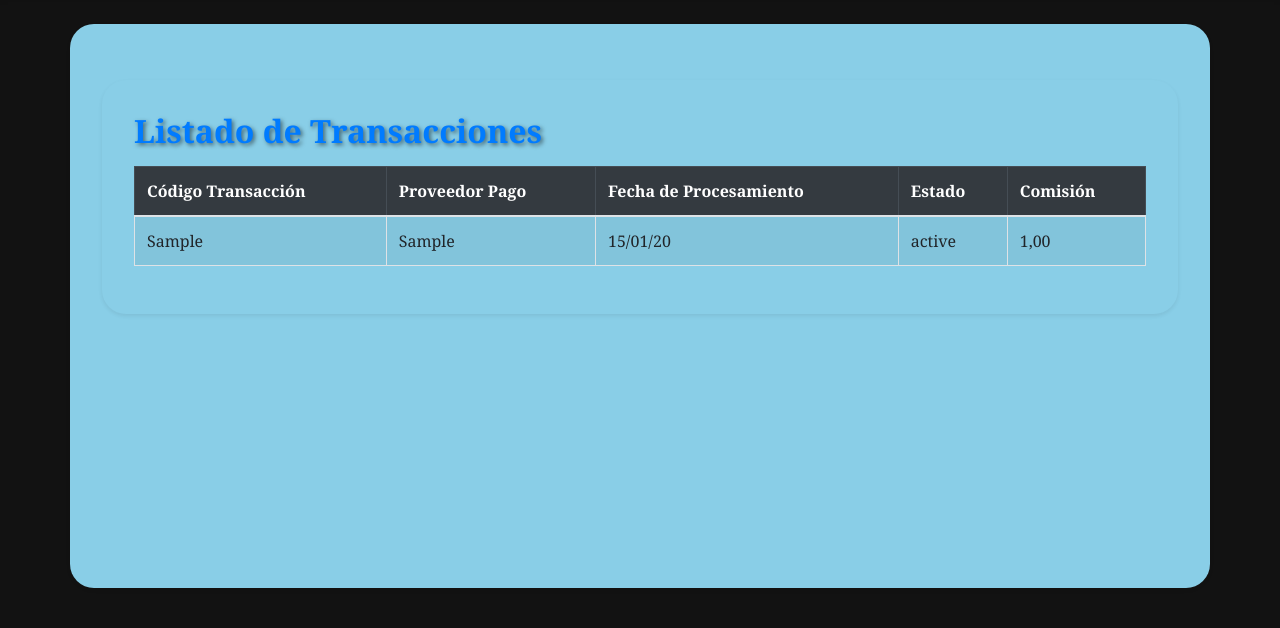
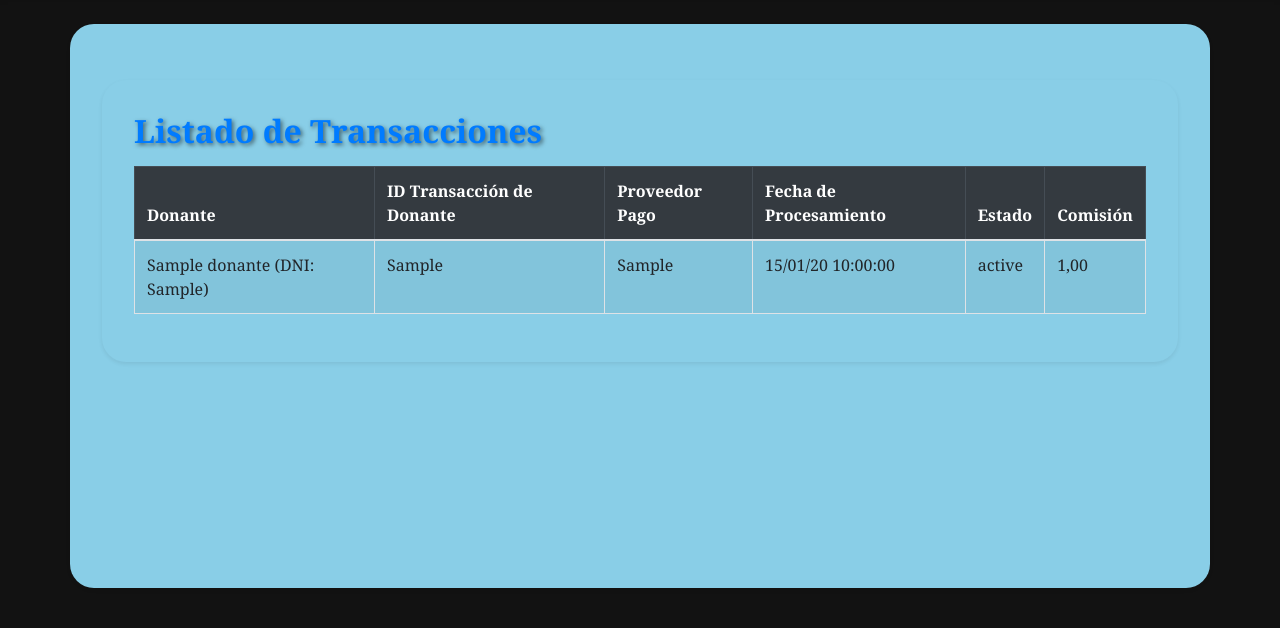
Before and after one commit to Bryan-Daniel-Sandoval-Quenta/ProyectoWeb3_SistemaONG, a Django app: page /lista_transaccion/ in a window 1280 px wide. Shown: the part 59-687 px from the top of the page. Run offline with Django 5.2, Linux system fonts and the light colour scheme; tables that the repository leaves empty hold one stand-in row (values such as "Sample post"); some libraries are stand-ins or nearby versions.

Commit message:
Transaccion:aqui agregamos el donate en la lista y creacion de transaccion

```diff
--- a/SisDonacionONG/transaccion/forms.py
+++ b/SisDonacionONG/transaccion/forms.py
@@ -7,5 +7,5 @@ class TransaccionForm(forms.ModelForm):
     def __init__(self, *args, **kwargs):
         super().__init__(*args, **kwargs)
         for field_name, field in self.fields.items():
-            if isinstance(field.widget, (forms.TextInput, forms.NumberInput, forms.EmailInput, forms.Textarea, forms.Select, forms.DateInput)): # Añade más tipos si los usas
+            if isinstance(field.widget, (forms.TextInput, forms.NumberInput, forms.EmailInput, forms.Textarea, forms.Select, forms.DateInput)):
                 field.widget.attrs['class'] = 'form-control'
--- a/SisDonacionONG/transaccion/models.py
+++ b/SisDonacionONG/transaccion/models.py
@@ -1,7 +1,9 @@
 from django.db import models
 from django.utils import timezone
+from donante.models import Donante
 class Transaccion(models.Model):
-    codigo_transaccion = models.CharField(max_length=100)
+    donante = models.ForeignKey(Donante, on_delete=models.CASCADE, default=1)
+    id_transacciones_donante = models.CharField(max_length=100)
     proveedor_Pago = models.CharField(max_length=100)
     fecha_Procesamiento=models.DateTimeField(default=timezone.now)
     estado = models.CharField(max_length=100)
@@ -11,5 +13,6 @@ class Meta:
     ordering = ['-fecha_Procesamiento']
     verbose_name_plural = 'Transacciones'
 
+
 def __str__(self):
-    return f"Transacción {self.codigo_transaccion} ({self.fecha_Procesamiento.strftime('%Y-%m-%d %H:%M')})"
+    return f"Transacción {self.id_transacciones_donante} ({self.fecha_Procesamiento.strftime('%Y-%m-%d %H:%M')})"
--- a/SisDonacionONG/transaccion/templates/Transaccion/lista_transaccion.html
+++ b/SisDonacionONG/transaccion/templates/Transaccion/lista_transaccion.html
@@ -5,7 +5,8 @@
         <table class="table table-bordered table-striped table-hover">
             <thead class="table-dark">
                 <tr>
-                    <th>Código Transacción</th>
+                    <th>Donante</th>
+                    <th>ID Transacción de Donante</th>
                     <th>Proveedor Pago</th>
                     <th>Fecha de Procesamiento</th>
                     <th>Estado</th>
@@ -15,9 +16,10 @@
             <tbody>
                 {% for transaccion in transacciones %}
                 <tr>
-                    <td>{{ transaccion.codigo_transaccion }}</td>
+                    <td>{{ transaccion.donante}}</td>
+                    <td>{{ transaccion.id_transacciones_donante}}</td>
                     <td>{{ transaccion.proveedor_Pago }}</td>
-                    <td>{{ transaccion.fecha_Procesamiento|date:"d/m/y" }}</td>
+                    <td>{{ transaccion.fecha_Procesamiento|date:"d/m/y H:i:s" }}</td>
                     <td>{{ transaccion.estado }}</td>
                     <td>{{ transaccion.comision }}</td>
                 </tr>
--- a/SisDonacionONG/transaccion/tests.py
+++ b/SisDonacionONG/transaccion/tests.py
@@ -3,10 +3,12 @@ from .models import Transaccion
 class TransacionTestCase(TestCase):
     def test_crear_transacion(self):
         transaccion = Transaccion.objects.create(
+            donante = "juan",
             codigoTransacion="d001",
             proveedorPago="paypal",
             estado="bien",
             comision= 35.9,
         )
+        self.assertEqual(transaccion.donante,"juan")
         self.assertEqual(transaccion.codigo_transaccion, "d001")
         self.assertEqual(transaccion.comision, 35.9)
```
Also changed, not shown: SisDonacionONG/transaccion/migrations/0002_transaccion_onante.py (added), SisDonacionONG/transaccion/migrations/0003_remove_transaccion_onante_transaccion_donante.py (added), SisDonacionONG/transaccion/migrations/0004_rename_codigo_transaccion_transaccion_id_transacciones_donante.py (added).
